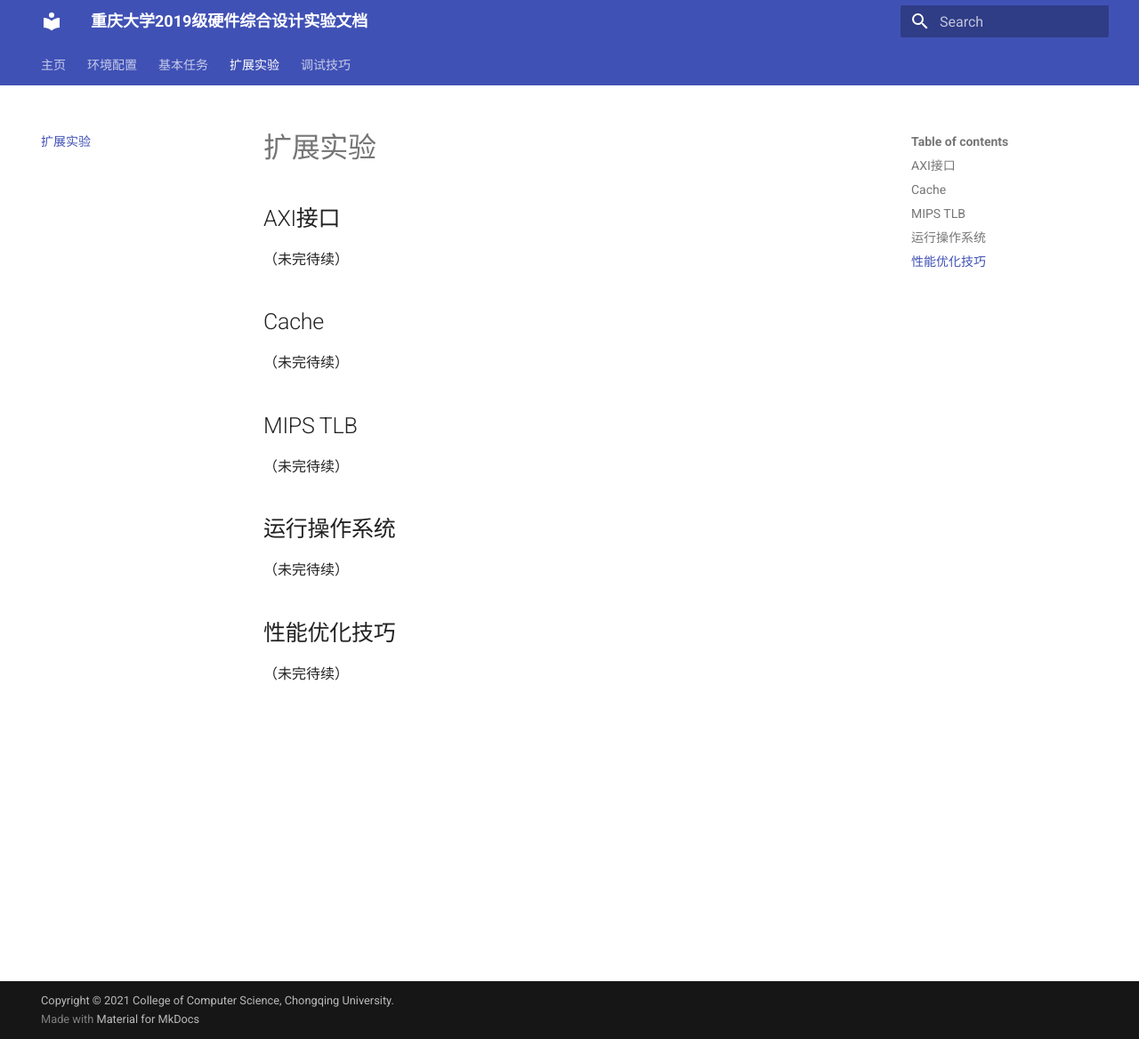
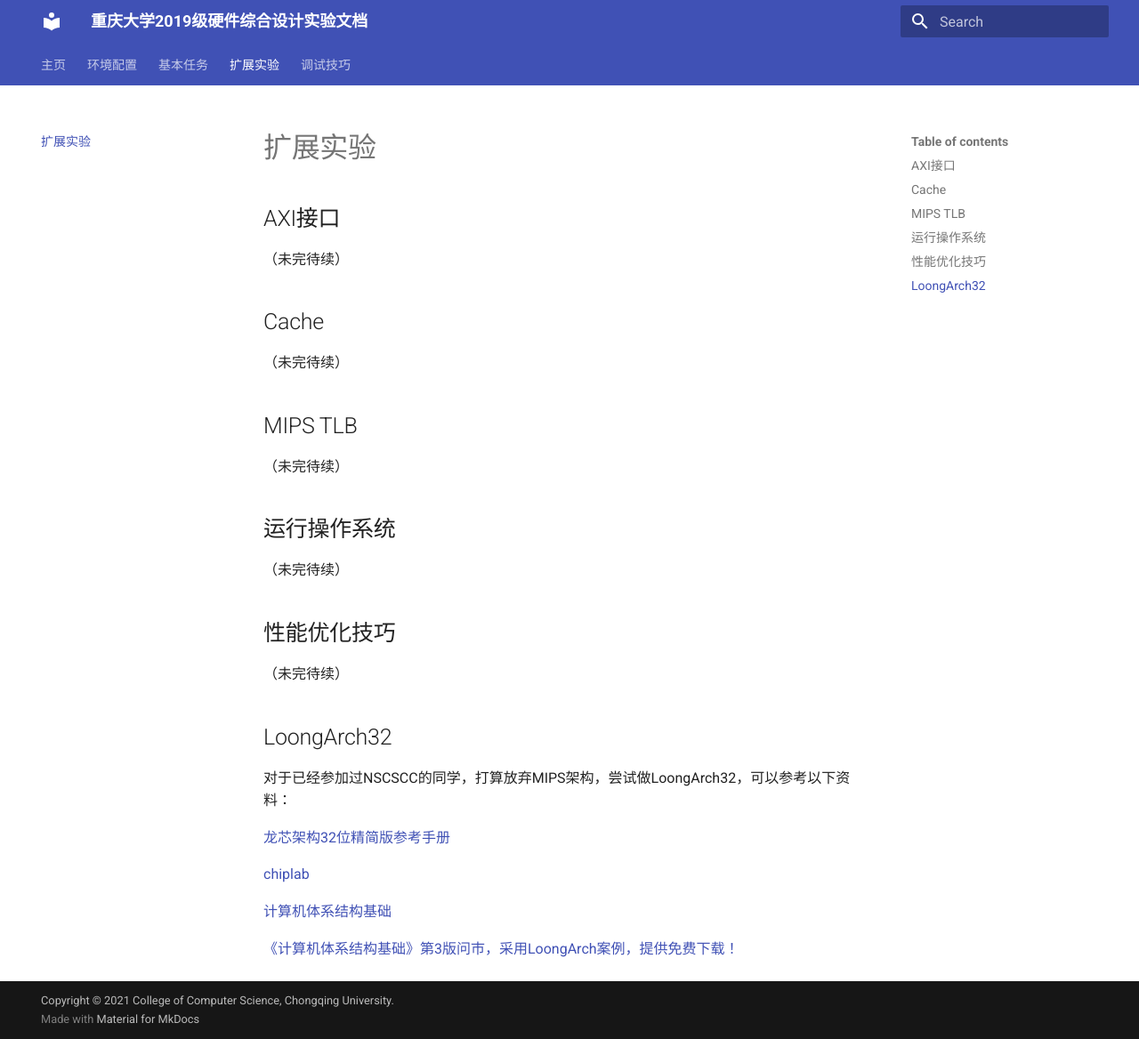
Before and after one commit to CQU-CS-LABs/CO-lab-docs-CQU, an MkDocs documentation site: the page built from docs/ext.md, in a window 1280 px wide and 1168 px high. Shown: the whole window at 89% size. Built offline with MkDocs 1.6.1 and Material for MkDocs 9.7.7, drawn with Linux system fonts in a browser that asks for light colours.

Commit message:
add loongarch32 ref

```diff
--- a/docs/ext.md
+++ b/docs/ext.md
@@ -17,3 +17,15 @@
 ## 性能优化技巧
 
 （未完待续）
+
+## LoongArch32
+
+对于已经参加过NSCSCC的同学，打算放弃MIPS架构，尝试做LoongArch32，可以参考以下资料：
+
+[龙芯架构32位精简版参考手册](https://mirrors.tuna.tsinghua.edu.cn/loongson/docs/LoongArch32.pdf)
+
+[chiplab](https://gitee.com/loongson-edu/chiplab)
+
+[计算机体系结构基础](https://foxsen.github.io/archbase/)
+
+[《计算机体系结构基础》第3版问市，采用LoongArch案例，提供免费下载！](https://mp.weixin.qq.com/s/bYOiSFRa-wereDAxcaF-Mg)
```
